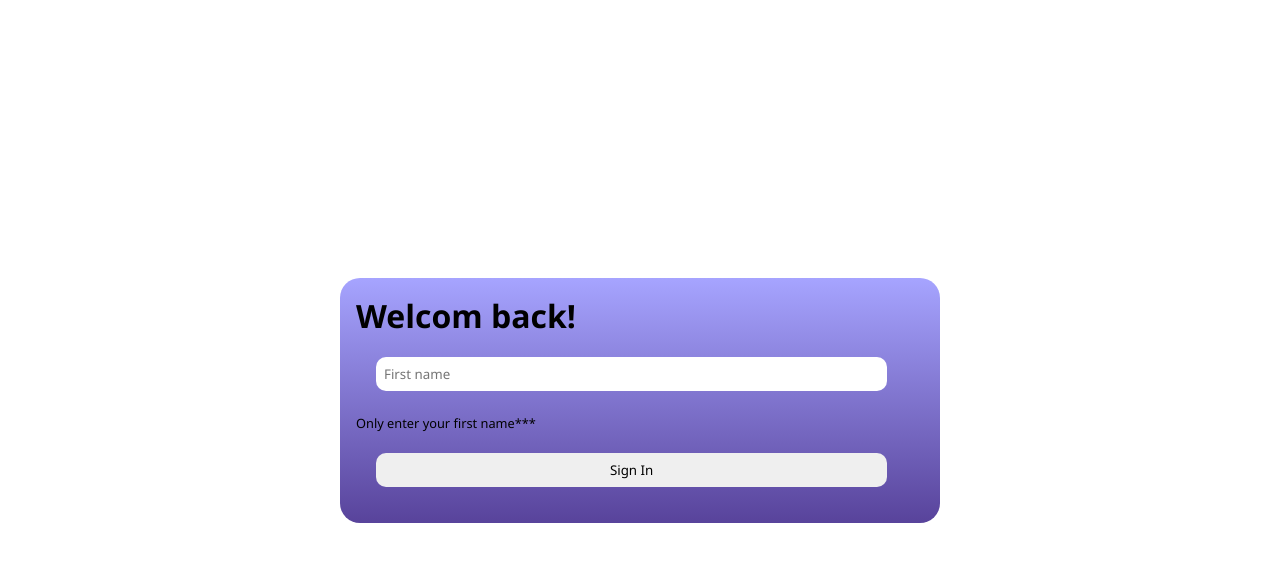
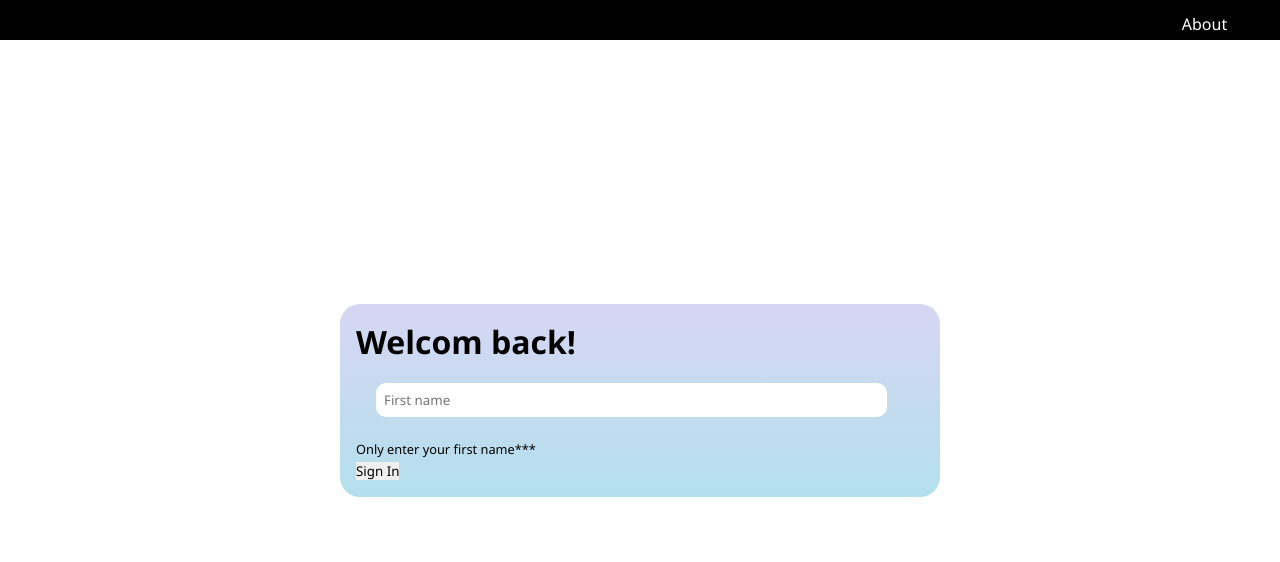
Before and after one commit to NiclanX/my-organization, a React (Vite) app: page / in a window 1280 px wide. Shown: the top 562 px of the page. Built offline with nearby package versions, Linux system fonts and the light colour scheme.

Commit message:
Form 1.0

```diff
--- a/src/App.css
+++ b/src/App.css
@@ -25,11 +25,44 @@ input {
     border: none;
     border-radius: 10px;
     margin: 20px;
+    position: relative;
+
 }
 
 form {
-    background-image:linear-gradient(180deg, #a6a4ff, #58439b) ;
+    background-image:linear-gradient(180deg, #d7d6f3, #b3e0ec) ;
     padding: 1rem;
     border-radius: 20px;
     width: 600px;
 }
+
+.sign-in-nav {
+    height: 40px;
+    background-color: black;
+    position: absolute;
+    top: 0;
+    width: 100%;
+    color: #fff;
+    text-align: right;
+
+    padding: 0.8rem;
+
+}
+
+.sign-in-nav ul li {
+    margin-right: 40px;
+    list-style-type: none;
+}
+
+.sign-in-nav ul {}
+
+.sign-in-nav ul li a {
+    text-decoration: none;
+    color: #fff;
+}
+
+
+.signIn-btn {
+    outline: none;
+    border: none;
+}
--- a/src/App.jsx
+++ b/src/App.jsx
@@ -3,12 +3,16 @@ import reactLogo from './assets/react.svg'
 import viteLogo from '/vite.svg'
 import './App.css'
 import { SignIn } from './SignIn'
+import './TopNav'
+import { TopNav } from './TopNav'
+
 
 function App() {
 
 
   return (
     <>
+    <TopNav/>
     <div className="container">
       <SignIn/>
     </div>
--- a/src/SignIn.jsx
+++ b/src/SignIn.jsx
@@ -5,9 +5,9 @@ export const SignIn = () => {
   return (
     <form action="GET">
         <h1>Welcom back!</h1>
-        <input type="text" placeholder='First name' id='name'/><br />
+        <input type="text" placeholder='First name' id='name' autoComplete='off'/><br />
         <label htmlFor="name">Only enter your first name***</label><br />
-        <input type="submit" value='Sign In'/>
+        <button className='signIn-btn'>Sign In</button>
     </form>
   )
 }
--- /dev/null
+++ b/src/TopNav.jsx
@@ -0,0 +1,11 @@
+import React from 'react'
+
+export const TopNav = () => {
+  return (
+    <nav className='sign-in-nav'>
+        <ul>
+            <li><a href="#">About</a></li>
+        </ul>
+    </nav>
+  )
+}
```
